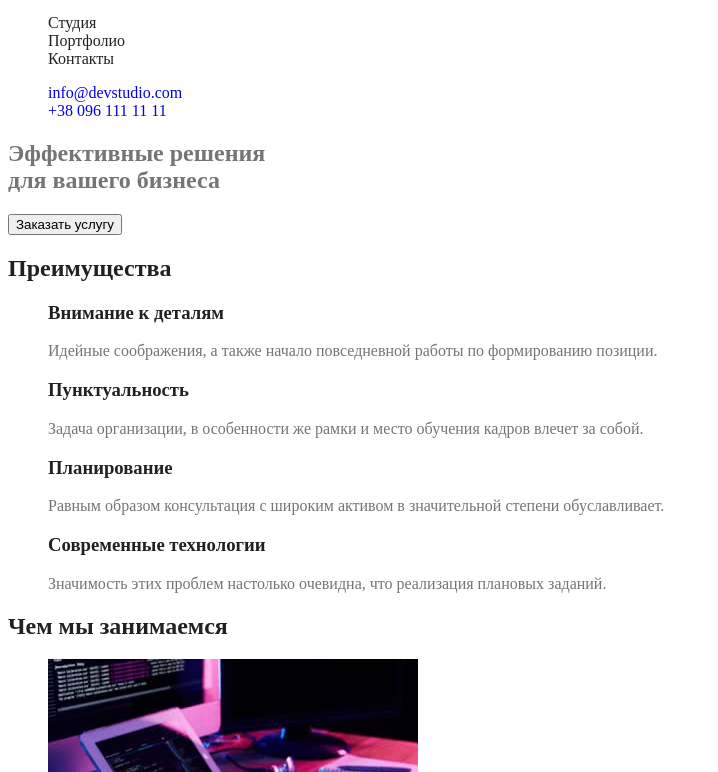
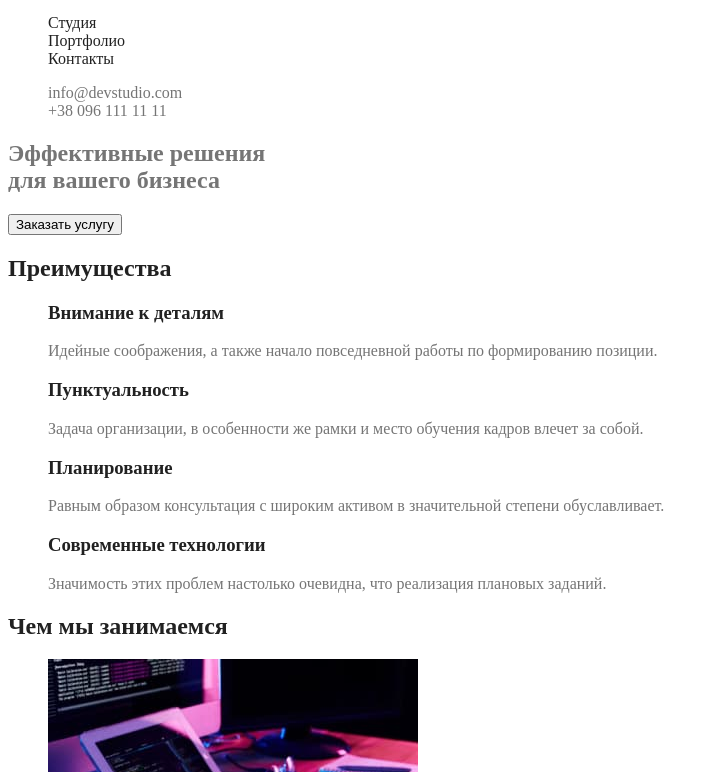
Before and after one commit to andriysm1988/goit-markup-hw-02, a plain HTML site: page index.html in a window 1280 px wide. Shown: the part 28-800 px from the top of the page, without its empty margins (0-718 px from the left). Drawn offline with Linux system fonts and the light colour scheme.

Commit message:
додає основний колір,ховер і фокус для контактів в хедері

```diff
--- a/css/styles.css
+++ b/css/styles.css
@@ -66,6 +66,19 @@ a {
 
 }
 
+/* Contacts */
+
+.contact-list .link {
+    color: var(--primary-text-color);
+}
+
+.contact-list .link:hover, .contact-list .link:focus {
+    color: var(--accent-color);
+
+}
+
+
+
 /* Баннер */
 
 .banner-title {
--- a/index.html
+++ b/index.html
@@ -23,8 +23,8 @@
         </nav>
 
         <ul class="contact-list">
-            <li><a href="mailto:info@devstudio.com">info@devstudio.com</a></li>
-            <li> <a href="tel:+380961111111">+38 096 111 11 11</a></li>
+            <li><a class="link" href="mailto:info@devstudio.com">info@devstudio.com</a></li>
+            <li> <a class="link" href="tel:+380961111111">+38 096 111 11 11</a></li>
         </ul>
 
     </header>
```
